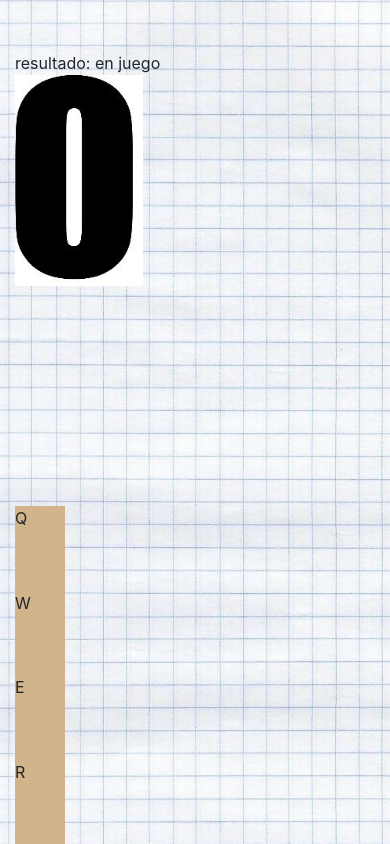
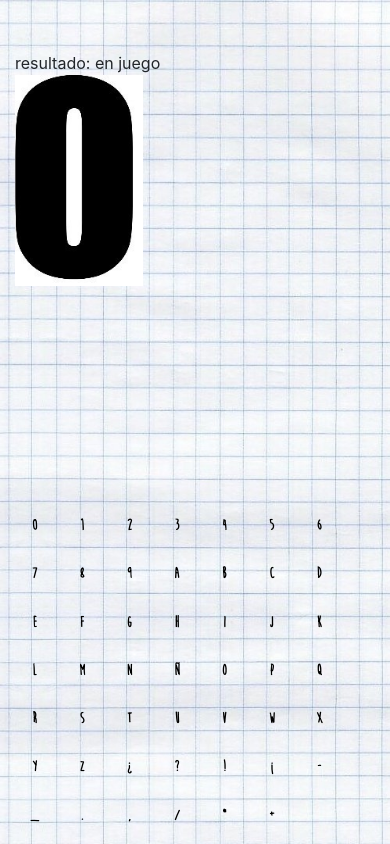
Before and after one commit to pablocoronel/react-ahorcado, a React (Create React App) app: page /game in a window 390 px wide. Shown: the top 844 px of the page. Built offline with nearby package versions, Linux system fonts and the light colour scheme; no server answers.

Commit message:
tick letters gussed and failed, css and local state

```diff
--- a/src/components/App/App.css
+++ b/src/components/App/App.css
@@ -1,4 +1,9 @@
-.container-fluid{
-  background-color: #452155;
-  height: 100vh;
+.container-fluid {
+	background-color: #452155;
+	height: 100vh;
 }
+
+@font-face {
+	font-family: 'Moon Flower Bold';
+	src: url('../../assets/fonts/Moon Flower Bold.ttf');
+}
--- a/src/components/Game/Keyboard/Keyboard.css
+++ b/src/components/Game/Keyboard/Keyboard.css
@@ -2,20 +2,47 @@
 	background-color: transparent;
 	position: relative;
 	height: 50vh;
+	display: flex;
+	flex-wrap: wrap;
+	margin-top: 10vh;
+}
+
+
+.key {
+	display: flex;
+	justify-content: center;
+	align-items: center;
+	background-color: transparent;
+	height: 10vh;
+	width: 50px;
+	font-size: 7vh;
+	font-family: 'Moon Flower Bold';
+	color: #000000;
+	font-weight: 900;
+	margin-right: 1vh;
+}
+
+.guessedKey {
+	background-color: transparent;
+	border-radius: 50%;
+	border: 1vh solid rgba(81, 233, 11, 0.877);
+}
+
+.failedKey {
+	background-color: transparent;
+	border-radius: 50%;
+	border: 1vh solid rgb(192, 0, 0);
 }
 
 @media (max-width: 768px) {
 	#container-keyboard {
 		height: 40vh;
+		margin-top: 0vh;
+	}
+
+	.key{
+		height: 10vw;
+		width: 10vw;
+		font-size: 4vw;
 	}
 }
-
-.key {
-	background-color: tan;
-	height: 10vh;
-	width: 50px;
-}
-
-.disabledKey {
-	background-color: tomato;
-}
--- a/src/components/Game/Keyboard/Keyboard.jsx
+++ b/src/components/Game/Keyboard/Keyboard.jsx
@@ -4,33 +4,54 @@ import Context from './../../../context/context';
 import { Button } from 'react-bootstrap';
 
 const letters = [
-	'q',
-	'w',
+	'0',
+	'1',
+	'2',
+	'3',
+	'4',
+	'5',
+	'6',
+	'7',
+	'8',
+	'9',
+	'a',
+	'b',
+	'c',
+	'd',
 	'e',
-	'r',
-	't',
-	'y',
-	'u',
-	'i',
-	'o',
-	'p',
-	'a',
-	's',
-	'd',
 	'f',
 	'g',
 	'h',
+	'i',
 	'j',
 	'k',
 	'l',
-	'z',
-	'x',
-	'c',
-	'v',
-	'b',
+	'm',
 	'n',
 	'ñ',
-	'm'
+	'o',
+	'p',
+	'q',
+	'r',
+	's',
+	't',
+	'u',
+	'v',
+	'w',
+	'x',
+	'y',
+	'z',
+	'¿',
+	'?',
+	'!',
+	'¡',
+	'-',
+	'_',
+	'.',
+	',',
+	'/',
+	'*',
+	'+'
 ];
 const initialKeys = [];
 
@@ -39,7 +60,7 @@ letters
 	.map((letter, index) =>
 		initialKeys.push({
 			value: letter.toUpperCase(),
-			disabled: false,
+			status: null,
 			order: index
 		})
 	)
@@ -60,20 +81,11 @@ const Keyboard = () => {
 		}
 
 		const selectedKey = keys.find((key) => key.value === letter);
-		selectedKey.disabled = true;
 
-		const updatedKeys = keys.filter((key) => key.value !== letter);
-		updatedKeys.push(selectedKey);
-		updatedKeys.sort((a, b) => a.order - b.order);
-
-		// update local state
-		setKeys(updatedKeys);
-
-		// data in context
-		contextAttempts(letter, context);
+		contextAttempts(letter, context, selectedKey);
 	};
 
-	const contextAttempts = (letter, context) => {
+	const contextAttempts = (letter, context, selectedKey) => {
 		// update chosen letters in context state
 		const newChosenLetters = [...context.state.chosenLetters, letter];
 		context.updateChosenLetters(newChosenLetters);
@@ -86,15 +98,24 @@ const Keyboard = () => {
 		// update count of guessed letters
 		if (letterInTrack === null) {
 			context.updateFailedAttempts();
+			selectedKey.status = 'failed';
 
 			if (context.state.resultGame === null)
 				contextResultGame(context, 'fail', 1);
 		} else {
 			context.updatedGuessedLetters(letterInTrack.length);
+			selectedKey.status = 'guessed';
 
 			if (context.state.resultGame === null)
 				contextResultGame(context, 'correct', letterInTrack.length);
 		}
+
+		// update local state (key)
+		const newStateKeys = keys.filter((key) => key.value !== letter);
+		newStateKeys.push(selectedKey);
+		newStateKeys.sort((a, b) => a.order - b.order);
+
+		setKeys(newStateKeys);
 	};
 
 	const contextResultGame = (context, attempt, quantity) => {
@@ -137,10 +158,10 @@ const Keyboard = () => {
 						<div
 							className={
 								'key ' +
-								(context.state.chosenLetters.some(
-									(item) => item === key.value
-								)
-									? 'disabledKey'
+								(key.status === 'guessed'
+									? 'guessedKey'
+									: key.status === 'failed'
+									? 'failedKey'
 									: '')
 							}
 							key={'key-' + key.value}
--- a/src/components/Game/Word/Word.css
+++ b/src/components/Game/Word/Word.css
@@ -1,11 +1,7 @@
-@font-face {
-	font-family: 'Moon Flower';
-	src: url('../../../assets/fonts/Moon Flower Bold.ttf');
-}
-
 #container-word {
 	background-color: transparent;
 	position: relative;
+	height: 40vh;
 }
 
 #container-postit {
@@ -23,13 +19,13 @@
 	padding-right: 1vw;
 	color: #000080;
 	font-size: 25px;
-	font-family: Moon Flower;
+	font-family: "Moon Flower Bold";
 }
 
 #container-track {
 	display: flex;
 	flex-wrap: wrap;
-	font-family: Moon Flower;
+	font-family: "Moon Flower Bold";
 	font-size: 10vh;
 	font-weight: 900;
 	color: #000080;
--- a/src/components/Game/Word/Word.jsx
+++ b/src/components/Game/Word/Word.jsx
@@ -41,8 +41,6 @@ const Word = () => {
 			}}
 		</Context.Consumer>
 	);
-
-	// <div>'so'</div>;
 };
 
 export default Word;
--- a/src/components/Search/Result/Result.jsx
+++ b/src/components/Search/Result/Result.jsx
@@ -92,7 +92,7 @@ const searchRandomTrack = (idArtist, updateInfoTrackArtist) => {
 		.then((res) => res.json())
 		.catch((error) => console.error('Error:', error))
 		.then((response) => {
-			console.log('Success top tracks:', response);
+			// console.log('Success top tracks:', response);
 
 			if (response.tracks.length > 0) {
 				const randomTrackIndex = Math.floor(
```
